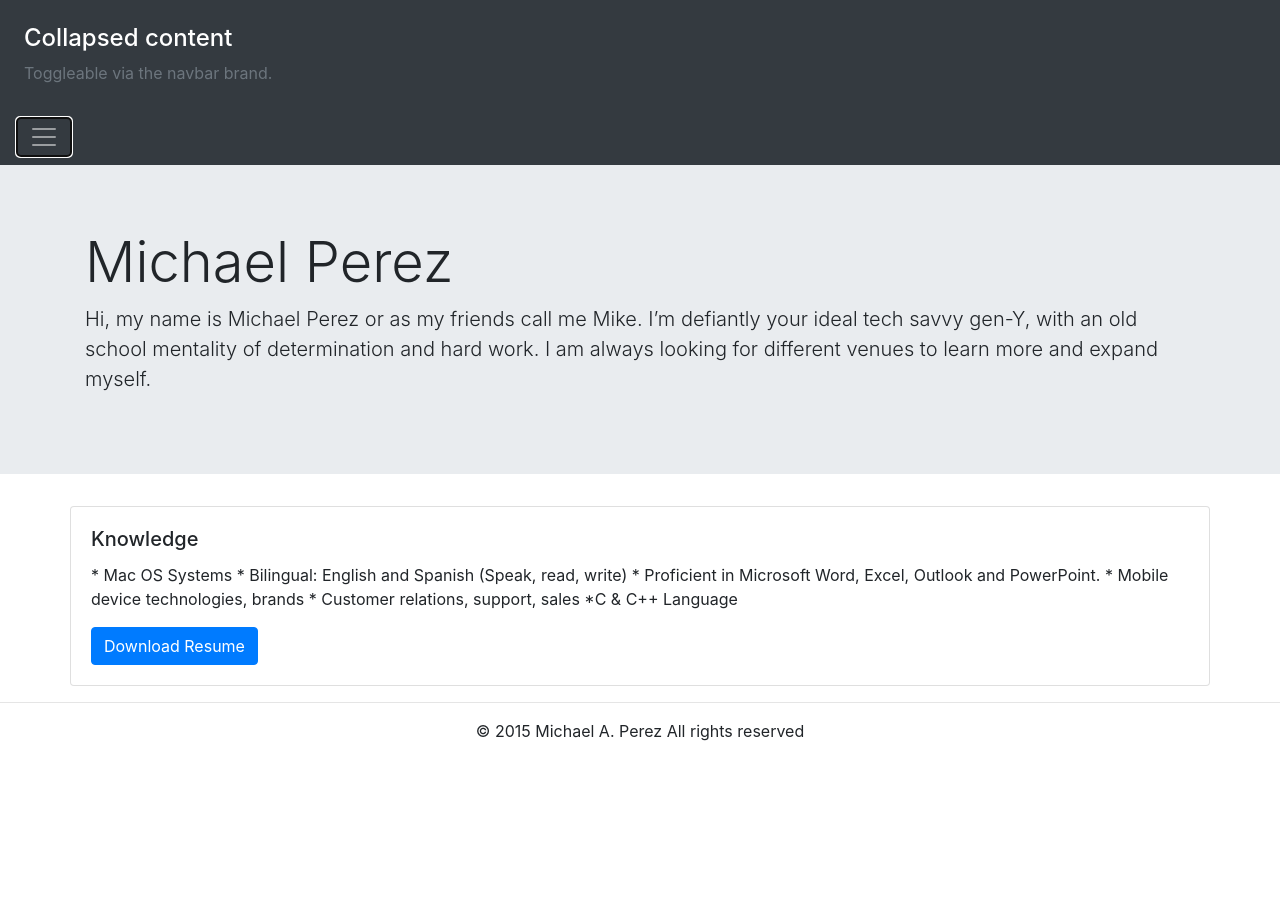
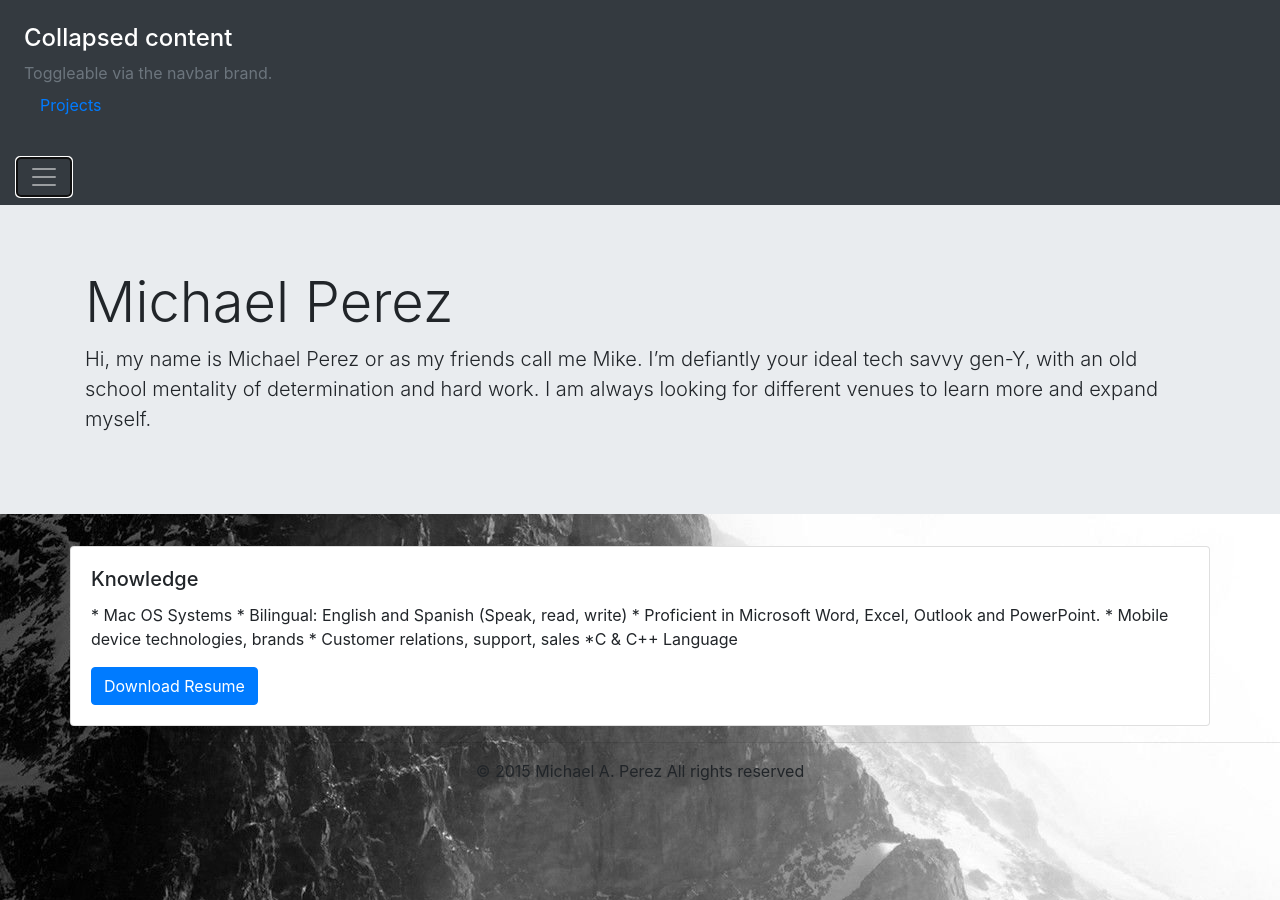
Before and after one commit to mp18red/mp18red.github.io, a plain HTML site: page index.html in a window 1280 px wide. Both pictures are taken after a click on the button "Toggle navigation". Before the commit the page ends 800 px from the top, so only its background shows below. Drawn offline with nearby package versions, Linux system fonts and the light colour scheme.

Commit message:
changing baground

```diff
--- a/index.html
+++ b/index.html
@@ -33,13 +33,18 @@
 
 
 
-
+	<div id=headerBackground>
 
 	<div class="pos-f-t">
 		<div class="collapse" id="navbarToggleExternalContent">
 			<div class="bg-dark p-4">
 			<h4 class="text-white">Collapsed content</h4>
 			<span class="text-muted">Toggleable via the navbar brand.</span>
+
+		<div class="nav-item">
+		<a class="nav-link active" href="#">Projects</a>
+		</div>
+
 		</div>
 	</div>
 		<nav class="navbar navbar-dark bg-dark">
@@ -82,6 +87,8 @@
 			  </div>
 	</div>
 
+	</div>
+
 
     <!-- Optional JavaScript -->
     <!-- jQuery first, then Popper.js, then Bootstrap JS -->
```
